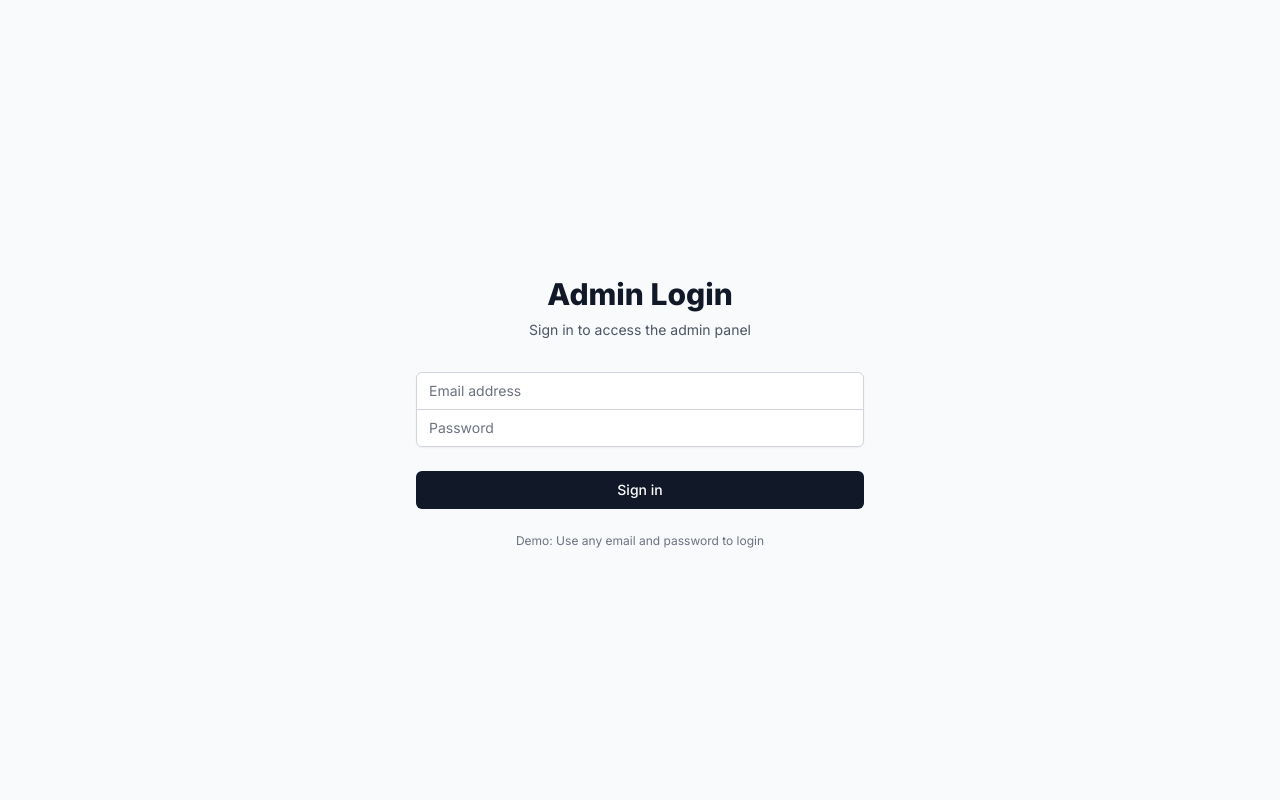
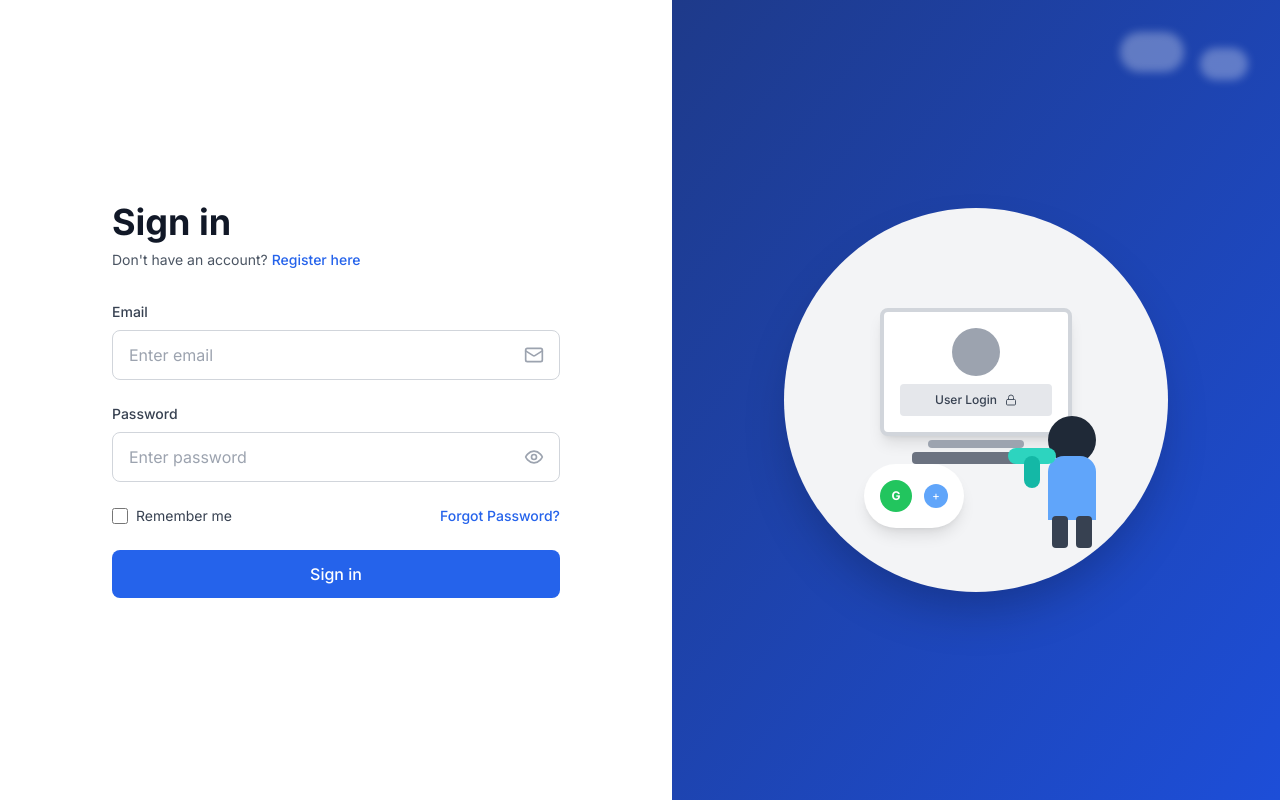
Before and after one commit to tienlamict/green-light-v1, a Next.js app: page /admin/login in a window 1280 px wide. Built offline with nearby package versions, Linux system fonts and the light colour scheme.

Commit message:
update login page

```diff
--- a/app/admin/login/page.jsx
+++ b/app/admin/login/page.jsx
@@ -3,20 +3,24 @@
 import { useState, useEffect } from 'react'
 import { useRouter } from 'next/navigation'
 import { useAuth } from '@/contexts/AuthContext'
+import { Mail, Eye, EyeOff, Lock } from 'lucide-react'
 
 export default function LoginPage() {
   const [email, setEmail] = useState('')
   const [password, setPassword] = useState('')
+  const [showPassword, setShowPassword] = useState(false)
+  const [rememberMe, setRememberMe] = useState(false)
   const [errors, setErrors] = useState({})
   const [loading, setLoading] = useState(false)
-  const { login, isAuthenticated } = useAuth()
+  const { login, isAuthenticated, loading: authLoading } = useAuth()
   const router = useRouter()
 
   useEffect(() => {
-    if (isAuthenticated) {
+    // Only redirect if auth check is complete AND user is authenticated
+    if (!authLoading && isAuthenticated) {
       router.push('/admin')
     }
-  }, [isAuthenticated, router])
+  }, [isAuthenticated, authLoading, router])
 
   const validate = () => {
     const newErrors = {}
@@ -58,23 +62,29 @@ export default function LoginPage() {
   }
 
   return (
-    <div className="min-h-screen flex items-center justify-center bg-gray-50 py-12 px-4 sm:px-6 lg:px-8">
-      <div className="max-w-md w-full space-y-8">
+    <div className="min-h-screen flex">
+      {/* Left Section - Login Form */}
+      <div className="flex-1 flex items-center justify-center bg-white px-4 sm:px-6 lg:px-8">
+        <div className="w-full max-w-md">
+          {/* Title */}
+          <h1 className="text-4xl font-bold text-gray-900 mb-2">Sign in</h1>
+
+          {/* Register Link */}
+          <p className="text-sm text-gray-600 mb-8">
+            Don't have an account?{' '}
+            <a href="#" className="text-blue-600 hover:text-blue-700 font-medium">
+              Register here
+            </a>
+          </p>
+
+          {/* Form */}
+          <form onSubmit={handleSubmit} className="space-y-6">
+            {/* Email Field */}
             <div>
-          <h2 className="mt-6 text-center text-3xl font-extrabold text-gray-900">
-            Admin Login
-          </h2>
-          <p className="mt-2 text-center text-sm text-gray-600">
-            Sign in to access the admin panel
-          </p>
-        </div>
-
-        <form className="mt-8 space-y-6" onSubmit={handleSubmit}>
-          <div className="rounded-md shadow-sm -space-y-px">
-            <div>
-              <label htmlFor="email" className="sr-only">
-                Email address
+              <label htmlFor="email" className="block text-sm font-medium text-gray-700 mb-2">
+                Email
               </label>
+              <div className="relative">
                 <input
                   id="email"
                   name="email"
@@ -86,24 +96,28 @@ export default function LoginPage() {
                     setEmail(e.target.value)
                     if (errors.email) setErrors(prev => ({ ...prev, email: '' }))
                   }}
-                className={`appearance-none rounded-none relative block w-full px-3 py-2 border ${
+                  className={`w-full px-4 py-3 pr-12 border rounded-lg focus:outline-none focus:ring-2 focus:ring-blue-500 focus:border-transparent ${
                     errors.email ? 'border-red-500' : 'border-gray-300'
-                } placeholder-gray-500 text-gray-900 rounded-t-md focus:outline-none focus:ring-gray-900 focus:border-gray-900 focus:z-10 sm:text-sm`}
-                placeholder="Email address"
+                  }`}
+                  placeholder="Enter email"
                 />
+                <Mail className="absolute right-4 top-1/2 transform -translate-y-1/2 w-5 h-5 text-gray-400" />
+              </div>
               {errors.email && (
                 <p className="mt-1 text-sm text-red-600">{errors.email}</p>
               )}
             </div>
 
+            {/* Password Field */}
             <div>
-              <label htmlFor="password" className="sr-only">
+              <label htmlFor="password" className="block text-sm font-medium text-gray-700 mb-2">
                 Password
               </label>
+              <div className="relative">
                 <input
                   id="password"
                   name="password"
-                type="password"
+                  type={showPassword ? 'text' : 'password'}
                   autoComplete="current-password"
                   required
                   value={password}
@@ -111,39 +125,138 @@ export default function LoginPage() {
                     setPassword(e.target.value)
                     if (errors.password) setErrors(prev => ({ ...prev, password: '' }))
                   }}
-                className={`appearance-none rounded-none relative block w-full px-3 py-2 border ${
+                  className={`w-full px-4 py-3 pr-12 border rounded-lg focus:outline-none focus:ring-2 focus:ring-blue-500 focus:border-transparent ${
                     errors.password ? 'border-red-500' : 'border-gray-300'
-                } placeholder-gray-500 text-gray-900 rounded-b-md focus:outline-none focus:ring-gray-900 focus:border-gray-900 focus:z-10 sm:text-sm`}
-                placeholder="Password"
+                  }`}
+                  placeholder="Enter password"
                 />
+                <button
+                  type="button"
+                  onClick={() => setShowPassword(!showPassword)}
+                  className="absolute right-4 top-1/2 transform -translate-y-1/2 text-gray-400 hover:text-gray-600"
+                >
+                  {showPassword ? (
+                    <EyeOff className="w-5 h-5" />
+                  ) : (
+                    <Eye className="w-5 h-5" />
+                  )}
+                </button>
+              </div>
               {errors.password && (
                 <p className="mt-1 text-sm text-red-600">{errors.password}</p>
               )}
             </div>
+
+            {/* Remember Me & Forgot Password */}
+            <div className="flex items-center justify-between">
+              <label className="flex items-center">
+                <input
+                  type="checkbox"
+                  checked={rememberMe}
+                  onChange={(e) => setRememberMe(e.target.checked)}
+                  className="w-4 h-4 text-blue-600 border-gray-300 rounded focus:ring-blue-500"
+                />
+                <span className="ml-2 text-sm text-gray-700">Remember me</span>
+              </label>
+              <a href="#" className="text-sm text-blue-600 hover:text-blue-700 font-medium">
+                Forgot Password?
+              </a>
             </div>
 
+            {/* Error Message */}
             {errors.submit && (
-            <div className="bg-red-50 border border-red-200 text-red-700 px-4 py-3 rounded">
+              <div className="bg-red-50 border border-red-200 text-red-700 px-4 py-3 rounded-lg text-sm">
                 {errors.submit}
               </div>
             )}
 
-          <div>
+            {/* Sign In Button */}
             <button
               type="submit"
               disabled={loading}
-              className="group relative w-full flex justify-center py-2 px-4 border border-transparent text-sm font-medium rounded-md text-white bg-gray-900 hover:bg-gray-800 focus:outline-none focus:ring-2 focus:ring-offset-2 focus:ring-gray-900 disabled:opacity-50 disabled:cursor-not-allowed"
+              className="w-full bg-blue-600 text-white py-3 px-4 rounded-lg font-medium hover:bg-blue-700 focus:outline-none focus:ring-2 focus:ring-blue-500 focus:ring-offset-2 disabled:opacity-50 disabled:cursor-not-allowed transition-colors"
             >
               {loading ? 'Signing in...' : 'Sign in'}
             </button>
+          </form>
+        </div>
       </div>
 
-          <div className="text-center">
-            <p className="text-xs text-gray-500">
-              Demo: Use any email and password to login
-            </p>
+      {/* Right Section - Illustration */}
+      <div className="hidden lg:flex lg:flex-1 bg-gradient-to-br from-blue-900 to-blue-700 items-center justify-center relative overflow-hidden">
+        {/* Clouds */}
+        <div className="absolute top-8 right-8 flex gap-4">
+          <div className="w-16 h-10 bg-white/30 rounded-full blur-sm"></div>
+          <div className="w-12 h-8 bg-white/30 rounded-full blur-sm mt-4"></div>
         </div>
-        </form>
+
+        {/* Main Illustration Container */}
+        <div className="relative z-10 flex flex-col items-center">
+          {/* Circle Ground */}
+          <div className="relative">
+            <div className="w-96 h-96 bg-gray-100 rounded-full flex items-center justify-center shadow-2xl">
+              {/* Monitor */}
+              <div className="absolute bottom-32 left-1/2 transform -translate-x-1/2">
+                <div className="relative">
+                  {/* Monitor Screen */}
+                  <div className="w-48 h-32 bg-white rounded-lg shadow-lg border-4 border-gray-300">
+                    <div className="p-4 h-full flex flex-col">
+                      {/* User Icon */}
+                      <div className="flex justify-center mb-2">
+                        <div className="w-12 h-12 bg-gray-400 rounded-full"></div>
+                      </div>
+                      {/* Login Bar */}
+                      <div className="flex items-center justify-center gap-2 bg-gray-200 rounded px-3 py-2 mt-auto">
+                        <span className="text-xs font-medium text-gray-700">User Login</span>
+                        <Lock className="w-3 h-3 text-gray-600" />
+                      </div>
+                    </div>
+                  </div>
+                  {/* Monitor Stand */}
+                  <div className="w-24 h-2 bg-gray-400 mx-auto mt-1 rounded"></div>
+                  <div className="w-32 h-3 bg-gray-500 mx-auto mt-1 rounded"></div>
+                </div>
+              </div>
+
+              {/* Character with Key */}
+              <div className="absolute bottom-24 right-16">
+                <div className="relative">
+                  {/* Character */}
+                  <div className="w-16 h-20">
+                    {/* Head */}
+                    <div className="w-12 h-12 bg-gray-800 rounded-full mx-auto"></div>
+                    {/* Body */}
+                    <div className="w-12 h-16 bg-blue-400 rounded-t-2xl mx-auto -mt-2"></div>
+                    {/* Legs */}
+                    <div className="flex gap-2 justify-center -mt-1">
+                      <div className="w-4 h-8 bg-gray-700 rounded"></div>
+                      <div className="w-4 h-8 bg-gray-700 rounded"></div>
+                    </div>
+                  </div>
+                  {/* Key */}
+                  <div className="absolute -left-8 top-8">
+                    <div className="w-12 h-4 bg-teal-400 rounded-lg"></div>
+                    <div className="w-4 h-8 bg-teal-500 rounded-lg mx-auto -mt-2"></div>
+                  </div>
+                </div>
+              </div>
+
+              {/* Social Login Bubble */}
+              <div className="absolute bottom-16 left-20">
+                <div className="bg-white rounded-full p-4 shadow-lg">
+                  <div className="flex items-center gap-3">
+                    <div className="w-8 h-8 bg-green-500 rounded-full flex items-center justify-center">
+                      <span className="text-white font-bold text-xs">G</span>
+                    </div>
+                    <div className="w-6 h-6 bg-blue-400 rounded-full flex items-center justify-center">
+                      <span className="text-white text-xs">+</span>
+                    </div>
+                  </div>
+                </div>
+              </div>
+            </div>
+          </div>
+        </div>
       </div>
     </div>
   )
```
Lines whose indentation alone changed are shown as unchanged.
